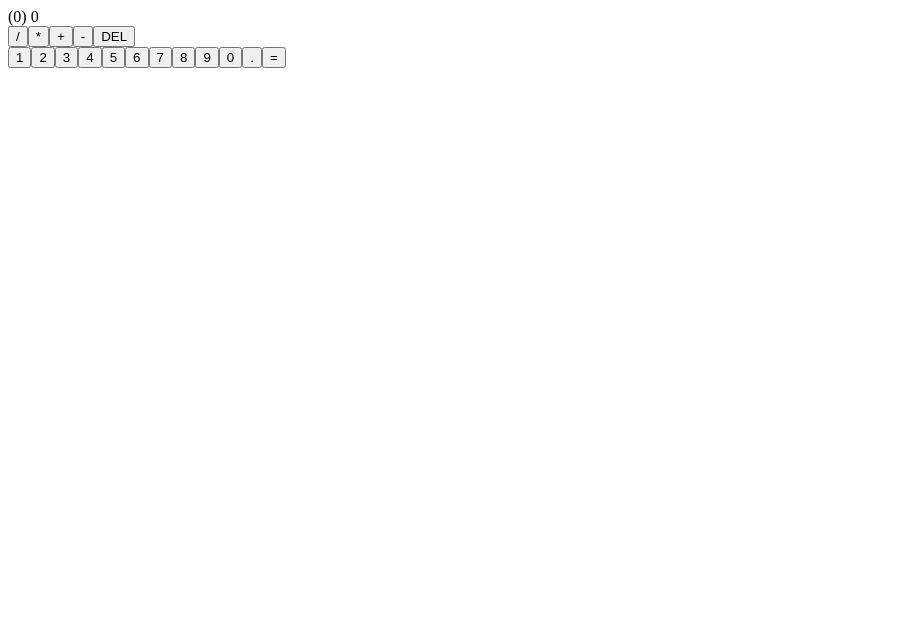
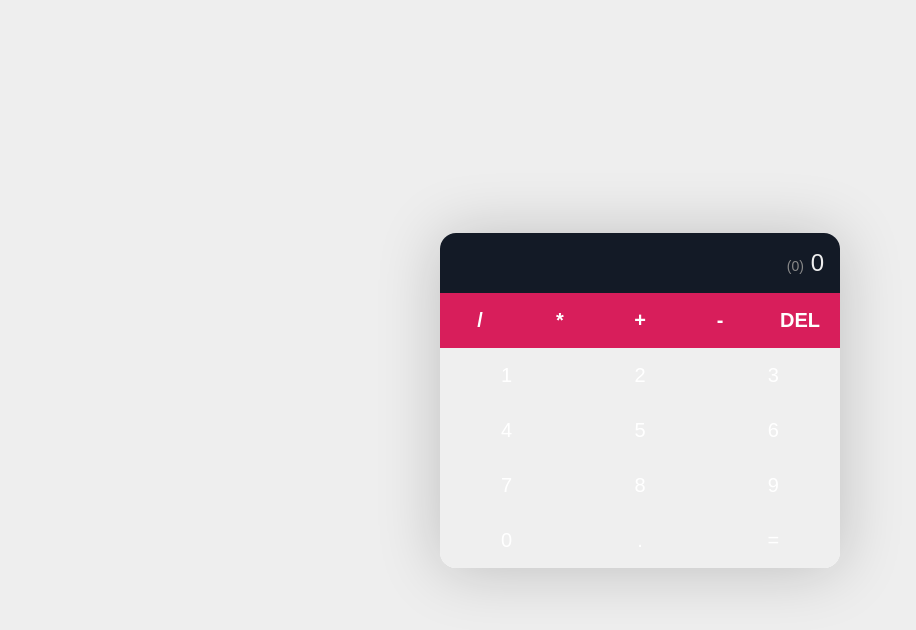
Before and after one commit to Jorgelopez5252/Calculator, a React (Create React App) app: page / in a window 1280 px wide. Shown: the top 630 px of the page, without its empty margins (0-916 px from the left). Built offline with nearby package versions, Linux system fonts and the light colour scheme.

Commit message:
colors added and and psudo elements

```diff
--- a/src/index.css
+++ b/src/index.css
@@ -0,0 +1,83 @@
+/* These are CSS varibles */
+:root {
+    --primary: #d81e5b;
+    --secondary: #8c38ff;
+    --dark: #131a26;
+    --light: #eee;
+}
+
+*{
+    margin:0;
+    padding:0;
+    box-sizing: border-box;
+    font-family: "Fira Sans",sans-serif;
+}
+
+body {
+    background-color: var(--light);
+}
+
+.App {
+    display: flex;
+    min-height: 100vh;
+    align-items: center;
+    justify-content: center;
+}
+
+.calculator {
+    width: 100%;
+    max-width: 400px;
+    background-color: #fff;
+    border-radius: 16px;
+    overflow: hidden;
+    box-shadow: 0px 2px 64px rgba(0, 0, 0, 0.2);
+}
+
+.display {
+    padding: 16px;
+    text-align: right;
+    background-color: var(--dark);
+    color: var(--light);
+    font-size: 24px;
+    font-weight: 300;
+}
+
+.display span {
+    font-size: 14px;
+    color: #888;
+}
+
+button {
+    appearance: none;
+    border: none;
+    outline: none;
+    color: #fff;
+    font-size: 20px;
+    padding: 16px;
+    cursor: pointer;
+    transition: 0.4s;
+}
+
+button:hover {
+    opacity: 0.9;
+}
+
+.operators {
+    display: flex;
+}
+
+.operators button {
+    flex: 1 1 0%;
+    background-color: var(--primary);
+    font-weight: 700;
+}
+
+.digits {
+    display: flex;
+    flex-wrap: wrap;
+}
+
+.digits button {
+    flex:1 1 33.333%;
+    max-width: 33.333%;
+}
```
